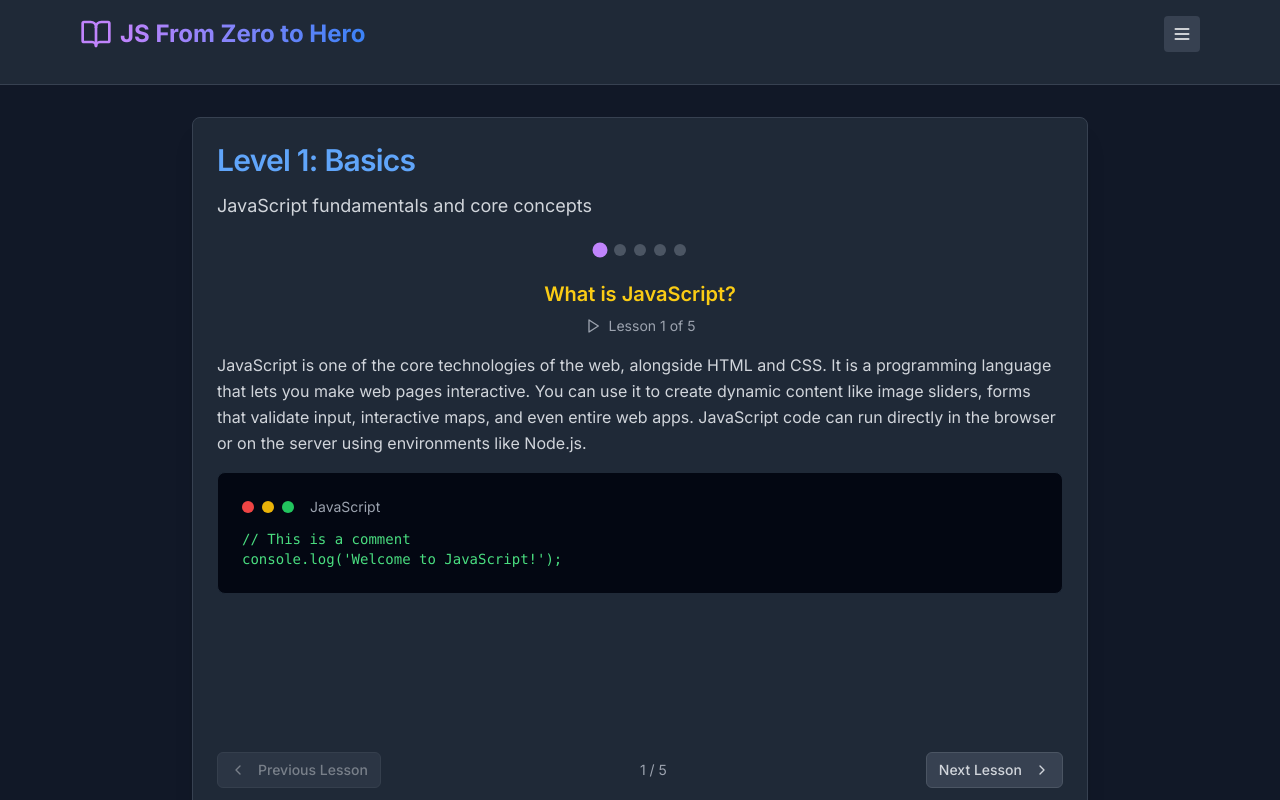
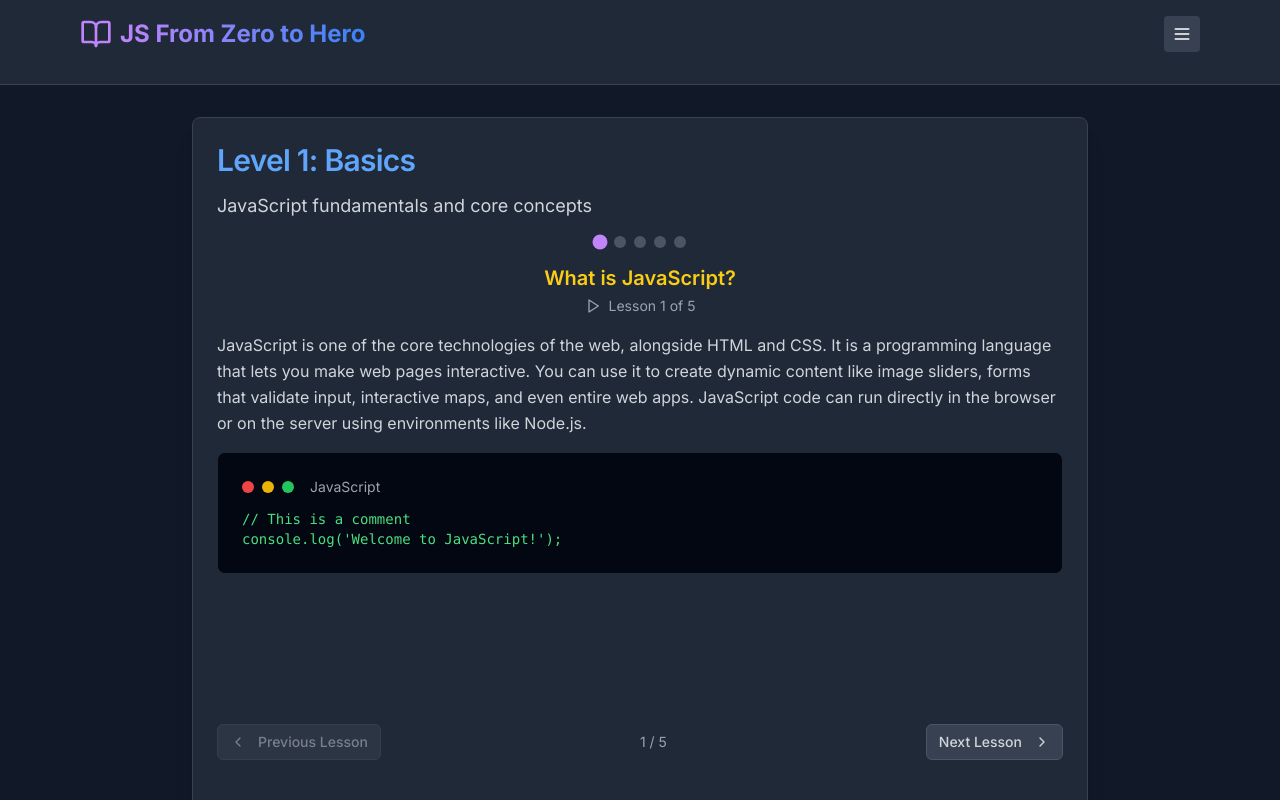
Before and after one commit to benlaguroun/JavaScriptLearningApp, a Next.js app: page / in a window 1280 px wide. Shown: the top 800 px of the page. Built offline with nearby package versions, Linux system fonts and the light colour scheme.

Commit message:
remove space under section

```diff
--- a/app/page.tsx
+++ b/app/page.tsx
@@ -2720,7 +2720,7 @@ export default function JavaScriptLearningApp() {
                 className="w-full flex-shrink-0 px-2 sm:px-4 flex justify-center"
               >
                 <Card className="bg-gray-800 border-gray-700 shadow-xl w-full max-w-4xl">
-                  <CardHeader>
+                  <CardHeader className="pb-4">
                     <CardTitle className="text-2xl sm:text-3xl text-blue-400 mb-2">
                       {level.title}
                     </CardTitle>
@@ -2729,9 +2729,9 @@ export default function JavaScriptLearningApp() {
                     </p>
                   </CardHeader>
 
-                  <CardContent className="space-y-6">
+                  <CardContent className="space-y-4 pb-0">
                     {/* Lesson Dots */}
-                    <div className="flex justify-center gap-2 mb-4">
+                    <div className="flex justify-center gap-2">
                       {level.lessons.map((_, lessonIndex) => (
                         <button
                           key={lessonIndex}
@@ -2760,8 +2760,8 @@ export default function JavaScriptLearningApp() {
                             key={lessonIndex}
                             className="w-full flex-shrink-0 space-y-4"
                           >
-                            <div className="text-center mb-4">
-                              <h3 className="text-lg sm:text-xl font-semibold text-yellow-400 mb-2">
+                            <div className="text-center">
+                              <h3 className="text-lg sm:text-xl font-semibold text-yellow-400 mb-1">
                                 {lesson.title}
                               </h3>
                               <div className="flex items-center justify-center gap-2 text-sm text-gray-400">
@@ -2773,7 +2773,7 @@ export default function JavaScriptLearningApp() {
                               </div>
                             </div>
 
-                            <p className="text-gray-300 text-base leading-relaxed mb-2">
+                            <p className="text-gray-300 text-base leading-relaxed">
                               {lesson.content}
                             </p>
 
@@ -2796,7 +2796,7 @@ export default function JavaScriptLearningApp() {
                     </div>
 
                     {/* Lesson Nav Buttons */}
-                    <div className="flex justify-between items-center mt-2 gap-2 flex-wrap sm:flex-nowrap">
+                    <div className="flex justify-between items-center gap-2 flex-wrap sm:flex-nowrap">
                       <Button
                         variant="outline"
                         size="sm"
@@ -2828,24 +2828,6 @@ export default function JavaScriptLearningApp() {
                       </Button>
                     </div>
                   </CardContent>
-
-                  {/* <CardFooter className="flex justify-between items-center">
-                    <div className="text-sm text-gray-400">
-                      Level {levelIndex + 1} of {levels.length}
-                    </div>
-                    <div className="flex gap-1">
-                      {levels.map((_, dotIndex) => (
-                        <div
-                          key={dotIndex}
-                          className={`w-2 h-2 rounded-full ${
-                            dotIndex === currentLevelIndex
-                              ? "bg-purple-400"
-                              : "bg-gray-600"
-                          }`}
-                        />
-                      ))}
-                    </div>
-                  </CardFooter> */}
                 </Card>
               </div>
             ))}
@@ -2853,7 +2835,7 @@ export default function JavaScriptLearningApp() {
         </div>
 
         {/* Bottom Level Navigation */}
-        <div className="flex flex-col sm:flex-row justify-center gap-4 mt-6 w-full px-2 sm:px-0 max-w-4xl">
+        <div className="flex flex-col sm:flex-row justify-center gap-4 mt-4 w-full px-2 sm:px-0 max-w-4xl">
           <Button
             variant="outline"
             onClick={goToPreviousLevel}
```
